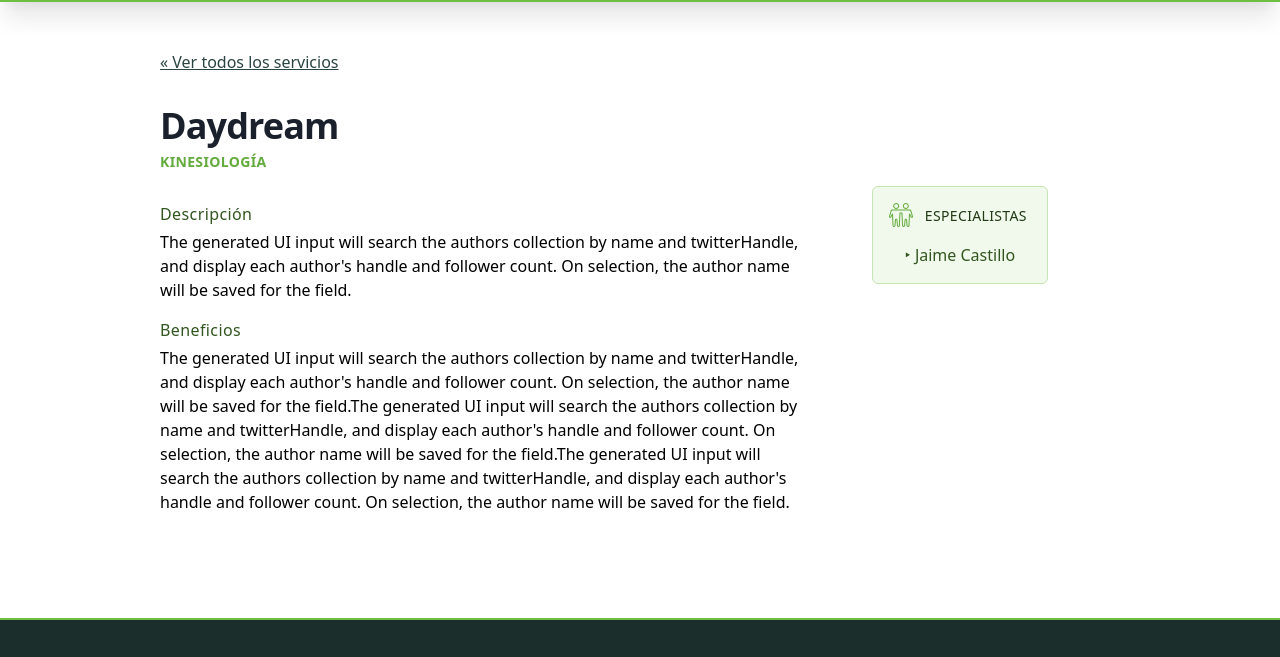
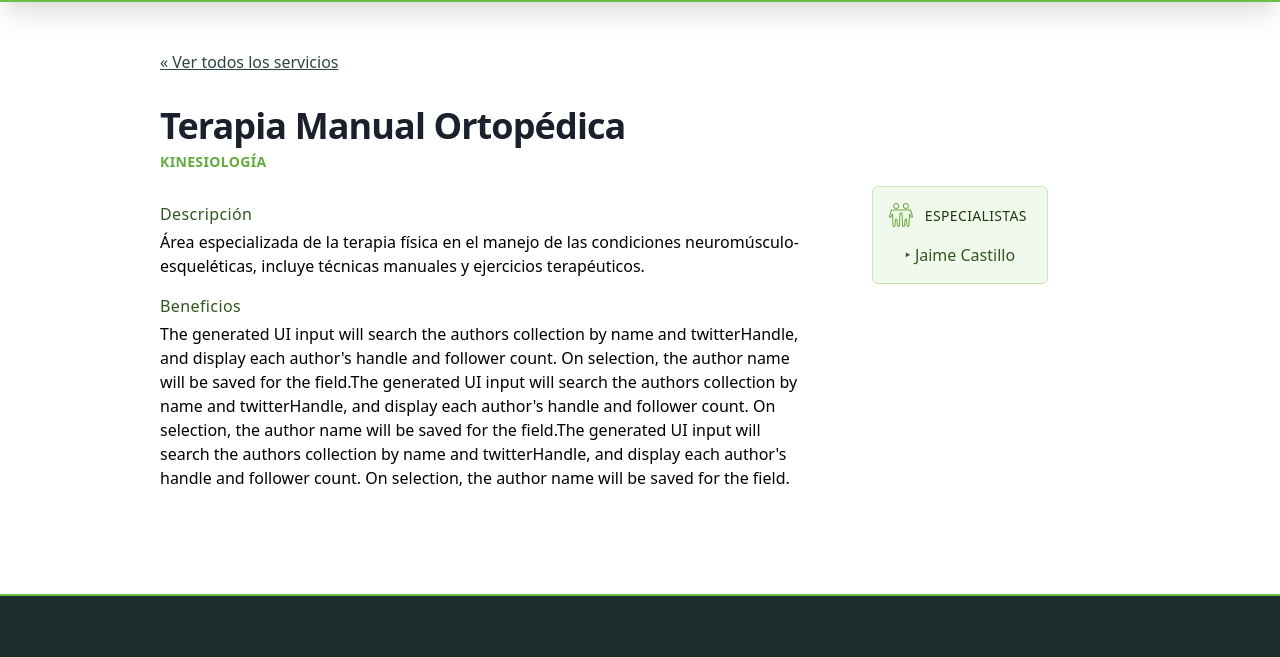
Before and after one commit to VillalobosLuciano/litmed, a Gatsby site: page /services/daydream in a window 1280 px wide. Shown: the part 56-713 px from the top of the page. Built offline with nearby package versions, Linux system fonts and the light colour scheme; Gatsby itself is replaced by a stand-in of ours.

Commit message:
Update Servicios “daydream”

```diff
--- a/src/pages/services/daydream.md
+++ b/src/pages/services/daydream.md
@@ -1,10 +1,10 @@
 ---
 templateKey: service
-title: Daydream
+title: Terapia Manual Ortopédica
 specialty: Kinesiología
-description: The generated UI input will search the authors collection by name
-  and twitterHandle, and display each author's handle and follower count. On
-  selection, the author name will be saved for the field.
+description: Área especializada de la terapia física en el manejo de las
+  condiciones neuromúsculo-esqueléticas, incluye técnicas manuales y ejercicios
+  terapéuticos.
 specialists:
   - Jaime Castillo
 date: 2020-05-11T03:34:12.075Z
```
